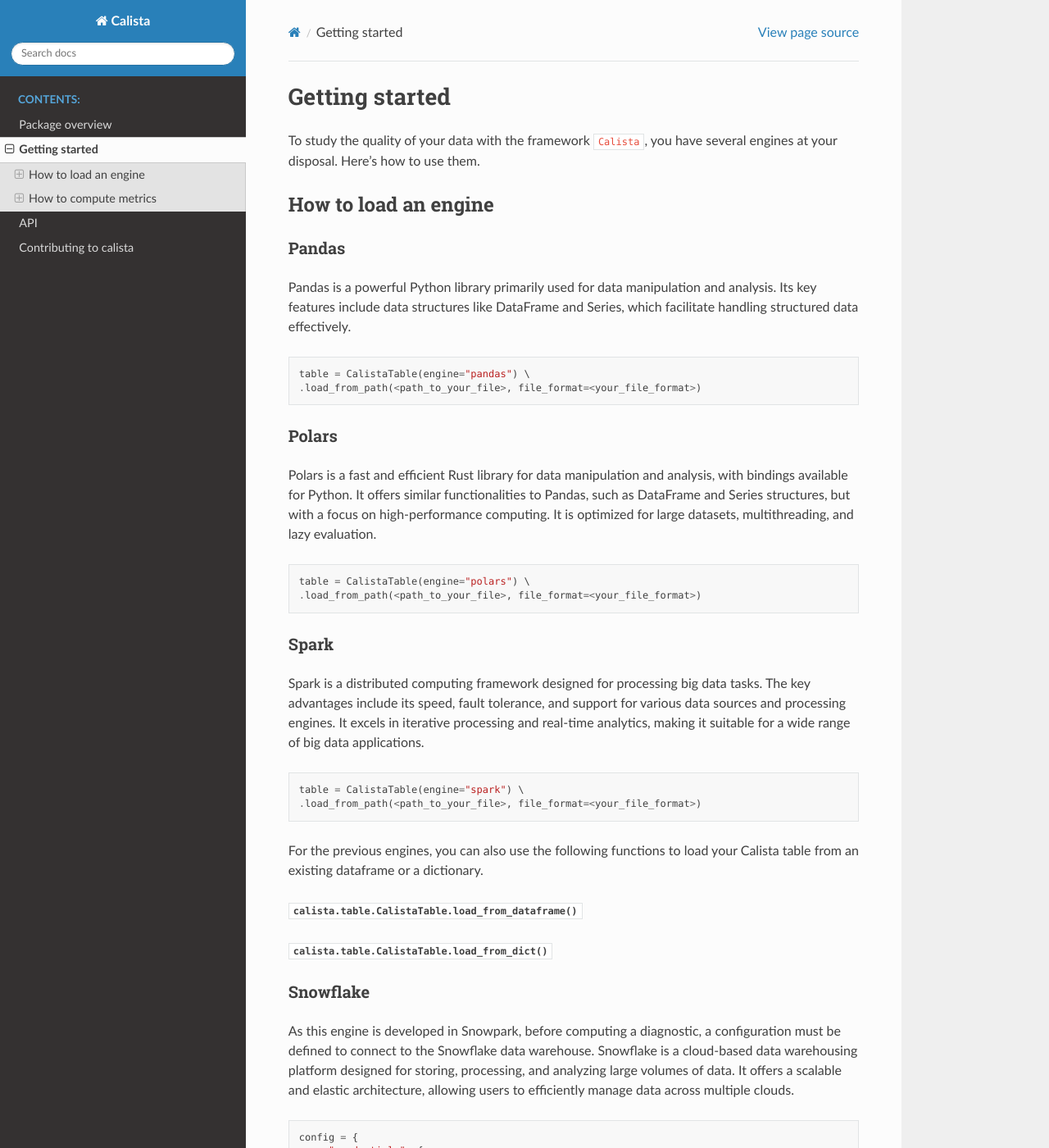
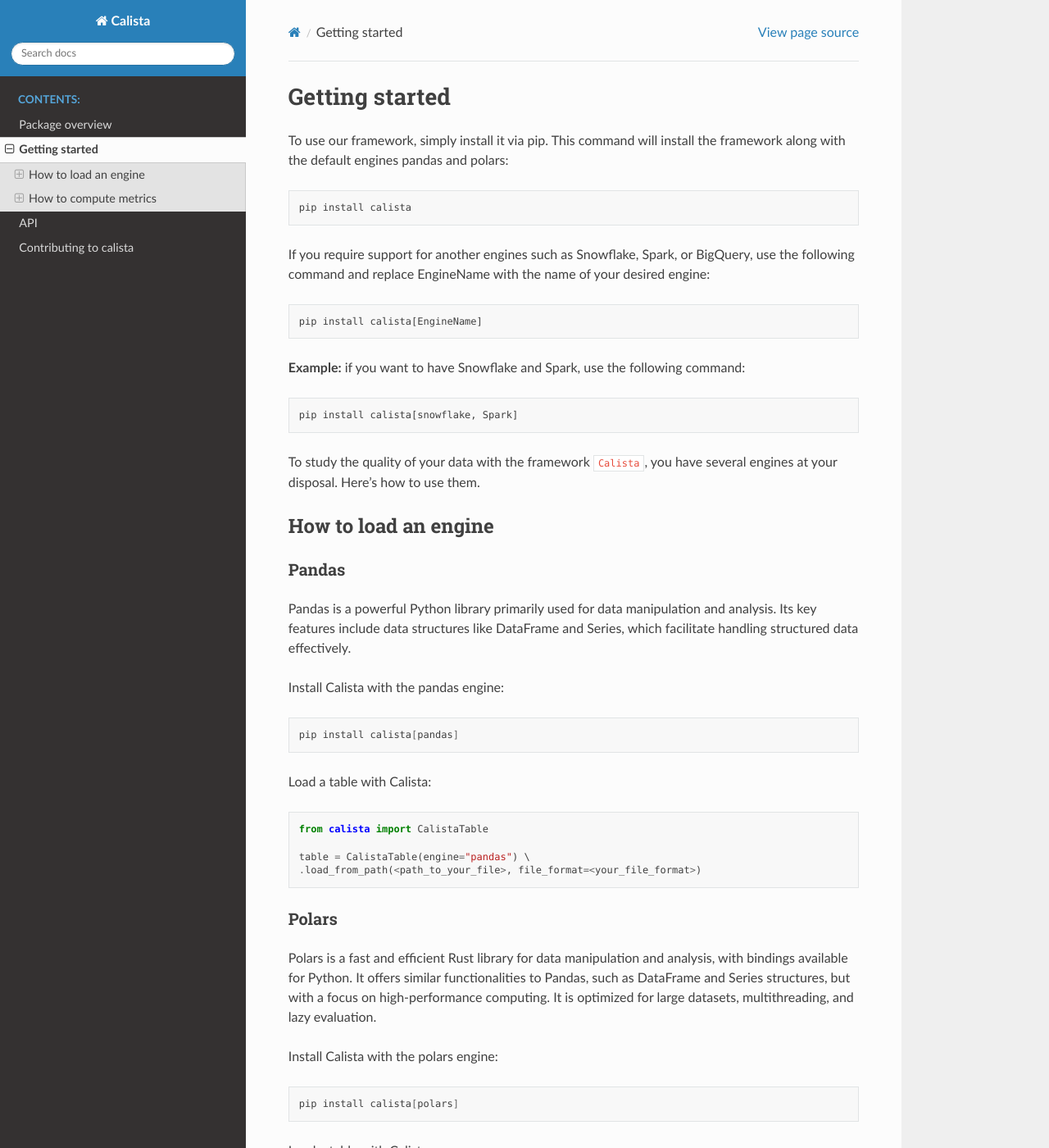
Before and after one commit to Aubay-Data-AI/calista, a Sphinx documentation site: the page built from docs/getting_started.rst, in a window 1280 px wide and 1400 px high. Shown: the whole window at 82% size. Built offline with Sphinx 7.4.7 and the Read the Docs theme 2.0.0, drawn with Linux system fonts in a browser that asks for light colours; some of the changed text lies outside the part shown.

Commit message:
add install docs

```diff
--- a/docs/getting_started.rst
+++ b/docs/getting_started.rst
@@ -1,5 +1,24 @@
 Getting started
 ===============
+To use our framework, simply install it via pip. This command will install the framework along with the default engines pandas and polars:
+
+.. code-block:: python
+
+    pip install calista
+
+If you require support for another engines such as Snowflake, Spark, or BigQuery, use the following command and replace EngineName with the name of your desired engine:
+
+.. code-block:: python
+
+    pip install calista[EngineName]
+
+**Example:**
+if you want to have Snowflake and Spark, use the following command:
+
+.. code-block:: python
+
+    pip install calista[snowflake, Spark]
+
 
 To study the quality of your data with the framework ``Calista``, you have several engines at your disposal.
 Here's how to use them.
@@ -13,7 +32,18 @@
 Pandas is a powerful Python library primarily used for data manipulation and analysis.
 Its key features include data structures like DataFrame and Series, which facilitate handling structured data effectively.
 
+Install Calista with the pandas engine:
+
+.. code-block:: bash
+
+    pip install calista[pandas]
+
+
+Load a table with Calista:
+
 .. code-block:: python
+
+    from calista import CalistaTable
 
     table = CalistaTable(engine="pandas") \
     .load_from_path(<path_to_your_file>, file_format=<your_file_format>)
@@ -26,7 +56,18 @@
 It offers similar functionalities to Pandas, such as DataFrame and Series structures, but with a focus on high-performance computing.
 It is optimized for large datasets, multithreading, and lazy evaluation.
 
+Install Calista with the polars engine:
+
+.. code-block:: bash
+
+    pip install calista[polars]
+
+
+Load a table with Calista:
+
 .. code-block:: python
+
+    from calista import CalistaTable
 
     table = CalistaTable(engine="polars") \
     .load_from_path(<path_to_your_file>, file_format=<your_file_format>)
@@ -39,7 +80,18 @@
 The key advantages include its speed, fault tolerance, and support for various data sources and processing engines.
 It excels in iterative processing and real-time analytics, making it suitable for a wide range of big data applications.
 
+Install Calista with the spark engine:
+
+.. code-block:: bash
+
+    pip install calista[spark]
+
+
+Load a table with Calista:
+
 .. code-block:: python
+
+    from calista import CalistaTable
 
     table = CalistaTable(engine="spark") \
     .load_from_path(<path_to_your_file>, file_format=<your_file_format>)
@@ -59,7 +111,18 @@
 As this engine is developed in Snowpark, before computing a diagnostic, a configuration must be defined to connect to the Snowflake data warehouse.
 Snowflake is a cloud-based data warehousing platform designed for storing, processing, and analyzing large volumes of data. It offers a scalable and elastic architecture, allowing users to efficiently manage data across multiple clouds.
 
+Install Calista with the snowflake engine:
+
+.. code-block:: bash
+
+    pip install calista[snowflake]
+
+
+Load a table with Calista:
+
 .. code-block:: python
+
+    from calista import CalistaTable
 
     config = {
          "credentials": {
@@ -77,7 +140,18 @@
 As this engine is developed in SQL, before computing a diagnostic, a configuration must be defined to connect to the BigQuery data warehouse.
 BigQuery is a fully managed, serverless data warehouse provided by Google Cloud Platform. It's designed for storing and analyzing large datasets using SQL queries, with scalable compute and storage resources.
 
+Install Calista with the BigQuery engine:
+
+.. code-block:: bash
+
+    pip install calista[bigquery]
+
+
+Load a table with Calista:
+
 .. code-block:: python
+
+    from calista import CalistaTable
 
     connection_string = f'bigquery://<my-project>/<my-dataset>'
     credentials_path='<path_to_credentials>.json'
```
